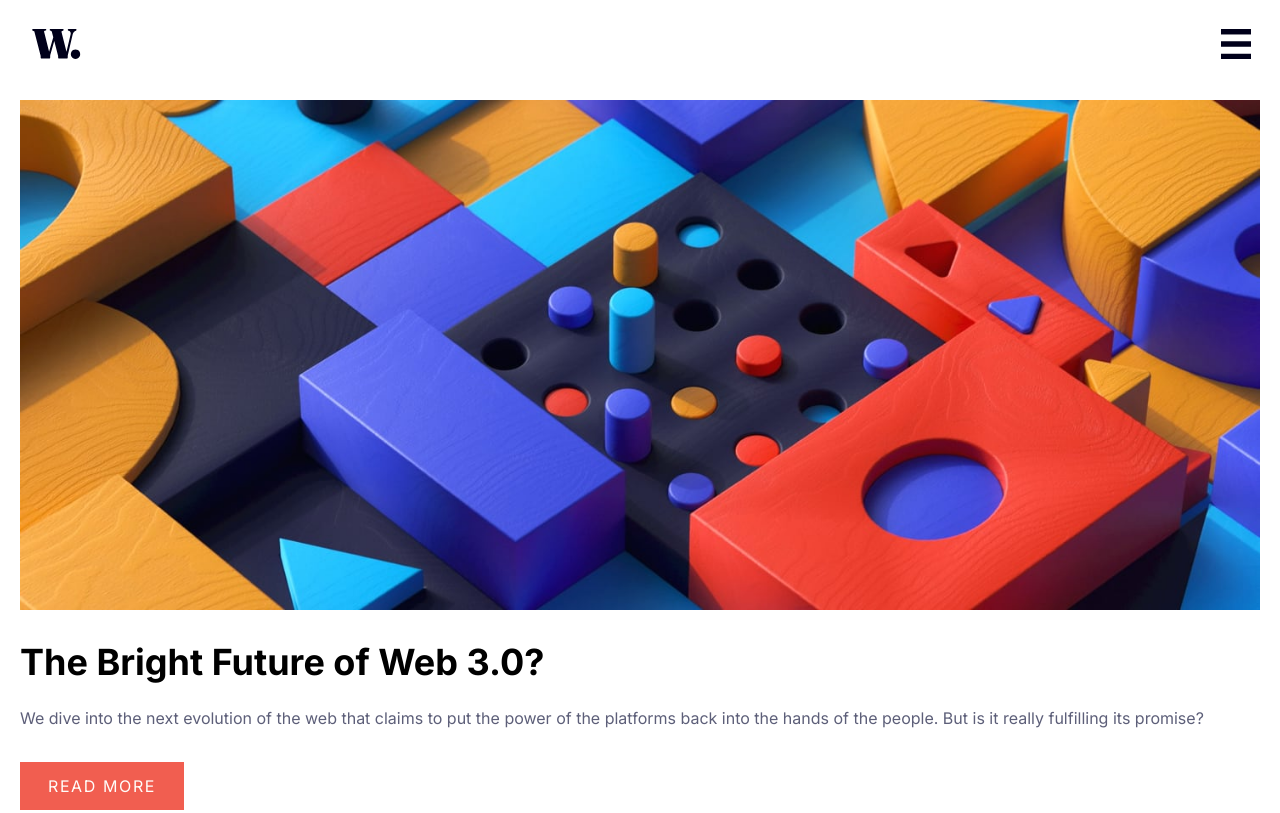
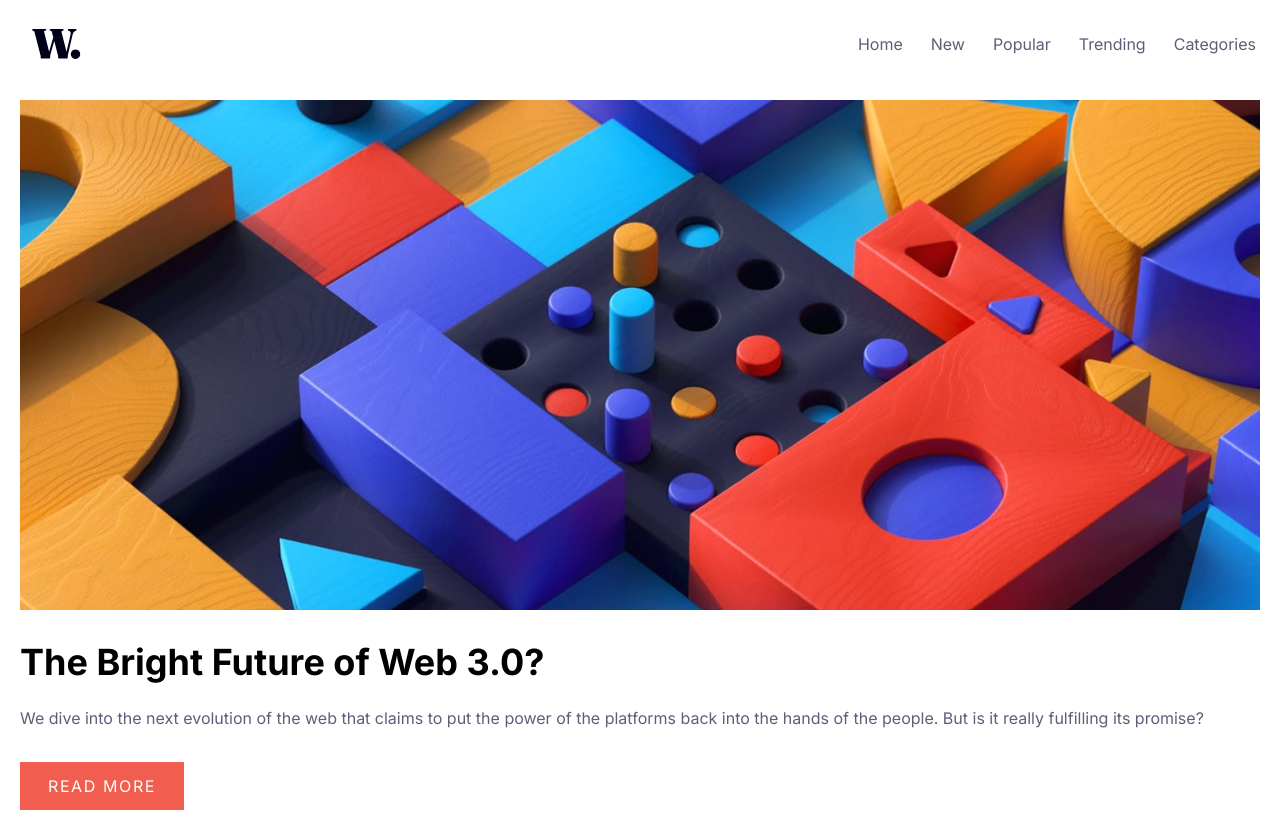
Before and after one commit to jjvega86/news-homepage-main, a website: page build/index.html in a window 1280 px wide. Shown: the top 813 px of the page. Drawn offline with Linux system fonts and the light colour scheme.

Commit message:
👌 IMPROVE: Desktop navbar complete

```diff
--- a/build/index.html
+++ b/build/index.html
@@ -24,16 +24,22 @@
       <nav class="p-6 flex justify-between">
         <img class="scale-75" src="./assets/images/logo.svg" alt="brand logo" />
         <img
-          class="scale-75"
+          class="scale-75 sm:hidden"
           src="./assets/images/icon-menu.svg"
           alt="icon menu"
         />
-        <ul class="hidden">
-          <li>Home</li>
-          <li>New</li>
-          <li>Popular</li>
-          <li>Trending</li>
-          <li>Categories</li>
+        <ul class="hidden sm:flex gap-7 text-neutral-drk-gry-blue self-center">
+          <li class="hover:text-primary-orange cursor-pointer">
+            <a href="#hero">Home</a>
+          </li>
+          <li class="hover:text-primary-orange cursor-pointer">
+            <a href="#new">New</a>
+          </li>
+          <li class="hover:text-primary-orange cursor-pointer">
+            <a href="#popular">Popular</a>
+          </li>
+          <li class="hover:text-primary-orange cursor-pointer">Trending</li>
+          <li class="hover:text-primary-orange cursor-pointer">Categories</li>
         </ul>
       </nav>
     </header>
@@ -103,7 +109,7 @@
           </p>
         </article>
       </section>
-      <section id="trending">
+      <section id="popular">
         <article class="flex mb-6 gap-6">
           <img
             class="max-h-44"
```
Also changed, not shown: build/css/style.css.
